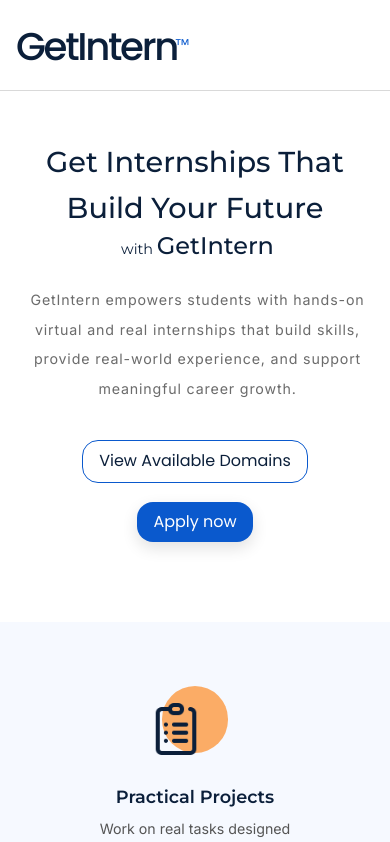
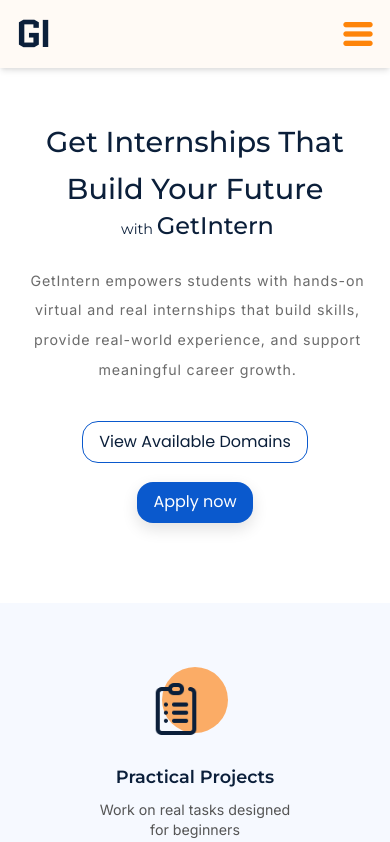
Before and after one commit to kalashjaiswal29/GetIntern, a React (Vite) app: page / in a window 390 px wide. Shown: the top 842 px of the page. Built offline with nearby package versions, Linux system fonts and the light colour scheme.

Commit message:
UI polishing

```diff
--- a/index.html
+++ b/index.html
@@ -20,6 +20,9 @@
   <link rel="preconnect" href="https://fonts.gstatic.com" crossorigin>
   <link href="https://fonts.googleapis.com/css2?family=Montserrat:ital,wght@0,100..900;1,100..900&display=swap"
     rel="stylesheet">
+    <link rel="preconnect" href="https://fonts.googleapis.com">
+<link rel="preconnect" href="https://fonts.gstatic.com" crossorigin>
+<link href="https://fonts.googleapis.com/css2?family=Montserrat:ital,wght@0,100..900;1,100..900&family=Quantico:ital,wght@0,400;0,700;1,400;1,700&display=swap" rel="stylesheet">
 </head>
 
 <body>
--- a/src/components/navLogo.jsx
+++ b/src/components/navLogo.jsx
@@ -1,15 +1,19 @@
-import styles from "../style/NavBar.module.css"
-
+import styles from "../style/NavBar.module.css";
 
 const NavLogo = () => {
   return (
+    <>
       <div className={styles.logo}>
         {/* <p> */}
         <span className={styles.name}>GetIntern</span>
         <span className={styles.tm}>™</span>
         {/* </p> */}
       </div>
-  )
-}
+      <div className={styles.logoM}>
+        <span className={styles.name}>GI</span>
+      </div>
+    </>
+  );
+};
 
-export default NavLogo ;
+export default NavLogo;
--- a/src/components/navRightEl.jsx
+++ b/src/components/navRightEl.jsx
@@ -1,5 +1,6 @@
 import styles from "../style/NavBar.module.css";
 import { Link } from "react-scroll";
+import menuIcon from '../assets/menus.png';
 
 const NavRightEl = () => {
   let navRight = [
@@ -11,7 +12,8 @@
   ];
 
   return (
-    <div className={styles.navRight}>
+    <>
+    <div className={styles.navRight1}>
       {navRight.map((item) => {
         return (
           <Link
@@ -29,6 +31,10 @@
         );
       })}
     </div>
+    <div>
+      <img src={menuIcon}  alt="menu" className={styles.navRight2} />
+    </div>
+    </>
   );
 };
 
--- a/src/style/NavBar.module.css
+++ b/src/style/NavBar.module.css
@@ -15,7 +15,10 @@
   margin: auto;
   width: 100%;
 }
-
+.navRight2{
+  display: none;
+  height: 2.2912rem;
+}
 .navBar {
   display: flex;
   justify-content: space-between;
@@ -31,6 +34,9 @@
   /* width: 6.25rem; */
   height: 2.5rem;
   position: relative;
+}
+.logoM{
+  display: none;
 }
 
 .name {
@@ -52,7 +58,7 @@
   left: 12.1rem;
 }
 
-.navRight {
+.navRight1 {
   display: inline-flex;
   gap: 1.4456rem;
   text-wrap: wrap;
@@ -125,13 +131,17 @@
     left: 9.9rem;
   }
 
-  .navRight {
+  .navRight1 {
     display: none
   }
+  .navRight2{
+  display:block;
+}
 
   .navBar {
     max-width: 768px;
     margin-inline: auto;
+
   }
   .navLine {
   height: 0.03rem;
@@ -156,3 +166,29 @@
 }
 
 }
+@media(max-width:455px) {
+  .navRight2{
+
+  height: 2rem;
+}
+  .logo{
+    display:none;
+  }
+  .logoM{
+    display:block;
+    /* height:3rem; */
+  }
+  .name{
+     font-family: "Quantico", sans-serif;
+  font-weight: 700;
+  font-style: normal;
+  }
+  .navBar{
+    background-color:  #ff850b0a;
+    box-shadow: 0 4px 6px -1px rgba(0, 0, 0, 0.1),
+              0 2px 4px -1px rgba(0, 0, 0, 0.06);
+  }
+  .navLine{
+    display: none;
+  }
+}
--- a/src/style/aboutUs.module.css
+++ b/src/style/aboutUs.module.css
@@ -110,3 +110,14 @@
 }
 
 }
+@media(max-width:455px) {
+  .subHead{
+    font-size: 0.92rem;
+  }
+  .firstSubHead{
+    font-size: 1rem;
+  }
+  .heading{
+  padding-bottom: 0rem;
+}
+}
--- a/src/style/domains.module.css
+++ b/src/style/domains.module.css
@@ -145,7 +145,13 @@
 }
 
 }
+@media(max-width:700px){
+  .cardsContainer {
 
+  row-gap: 1.5rem;
+
+}
+}
 @media(max-width:575px){
 .domainsContainer {
 
--- a/src/style/index.css
+++ b/src/style/index.css
@@ -36,3 +36,10 @@
     font-size: 12px;
   }
 } */
+
+@media(max-width:455px) {
+
+body{
+  padding-top: 3.769124rem;
+}
+}
--- a/src/style/msme.module.css
+++ b/src/style/msme.module.css
@@ -49,14 +49,21 @@
     gap: 0.2rem ;
   }
     .p1 {
-  font-size: 1.15rem;
+  font-size: 1rem;
 }
 
 .p2 {
-  font-size: 1.45rem;
+  font-size: 1.25rem;
 }
 .msmeContainer {
-  min-height: 19.962rem;
+  min-height: 17.5rem;
+    gap: 1.7rem;
+
+}
+.imgMsme {
+  max-height: 9rem;
+  max-width: 11.8rem;
+  margin-top: 2rem;
 
 }
 }
```
Also changed, not shown: src/assets/delete.png (added), src/assets/menus.png (added). Lines whose indentation alone changed are shown as unchanged.
